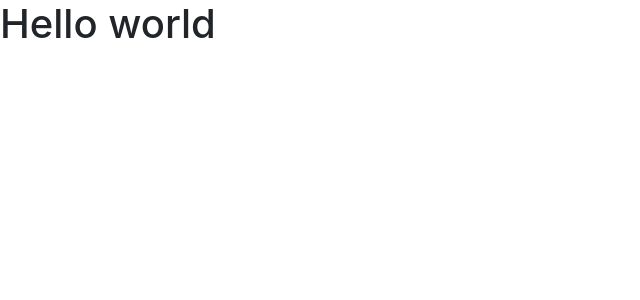
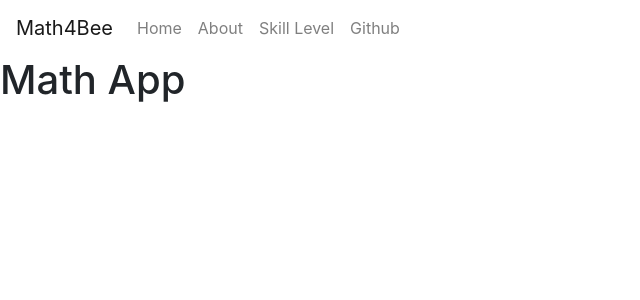
Before and after one commit to Codubee/MathSkillsMW3-4-Front, a React (Create React App) app: page / in a window 1280 px wide. Shown: the top 300 px of the page, without its empty margins (0-640 px from the left). Built offline with nearby package versions, Linux system fonts and the light colour scheme.

Commit message:
Navbar Component
Implemented Navigation Bar component without styling yet.

```diff
--- /dev/null
+++ b/src/components/Navbar.js
@@ -0,0 +1,43 @@
+import React, { useState } from 'react';
+import {
+  Collapse,
+  Navbar,
+  NavbarToggler,
+  NavbarBrand,
+  Nav,
+  NavItem,
+  NavLink
+} from 'reactstrap';
+
+const NavigationBar = (props) => {
+  const [isOpen, setIsOpen] = useState(false);
+
+  const toggle = () => setIsOpen(!isOpen);
+
+  return (
+    <div>
+      <Navbar color="" light expand="md">
+        <NavbarBrand href="/">Math4Bee</NavbarBrand>
+        <NavbarToggler onClick={toggle} />
+        <Collapse isOpen={isOpen} navbar>
+          <Nav className="mr-auto" navbar>
+            <NavItem>
+              <NavLink href="/">Home</NavLink>
+            </NavItem>
+            <NavItem>
+              <NavLink href="">About</NavLink>
+            </NavItem>
+            <NavItem>
+              <NavLink href="">Skill Level</NavLink>
+            </NavItem>
+            <NavItem>
+              <NavLink href="https://github.com/Codubee/MathSkillsMW3-4-Front">Github</NavLink>
+            </NavItem>
+          </Nav>
+        </Collapse>
+      </Navbar>
+    </div>
+  );
+}
+
+export default NavigationBar;
--- a/src/views/LandingPage.js
+++ b/src/views/LandingPage.js
@@ -1,10 +1,12 @@
 import React from 'react';
+import NavigationBar from '../components/Navbar';
 
 function LandingPage()
 {
   return (
         <div>
-            <h1>Hello world</h1>
+            <NavigationBar/>
+            <h1>Math App</h1>
         </div>
     )
 }
```
